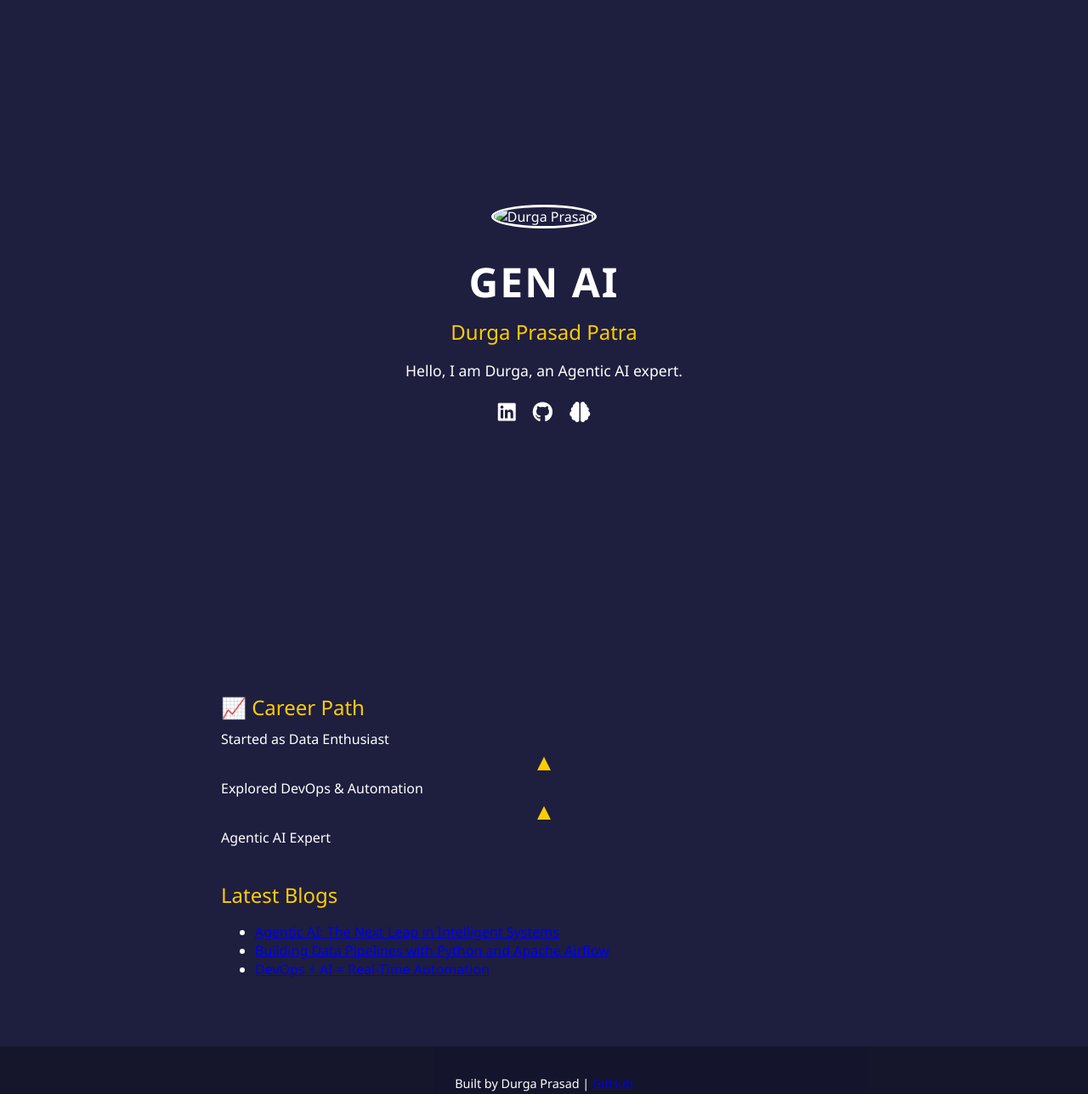
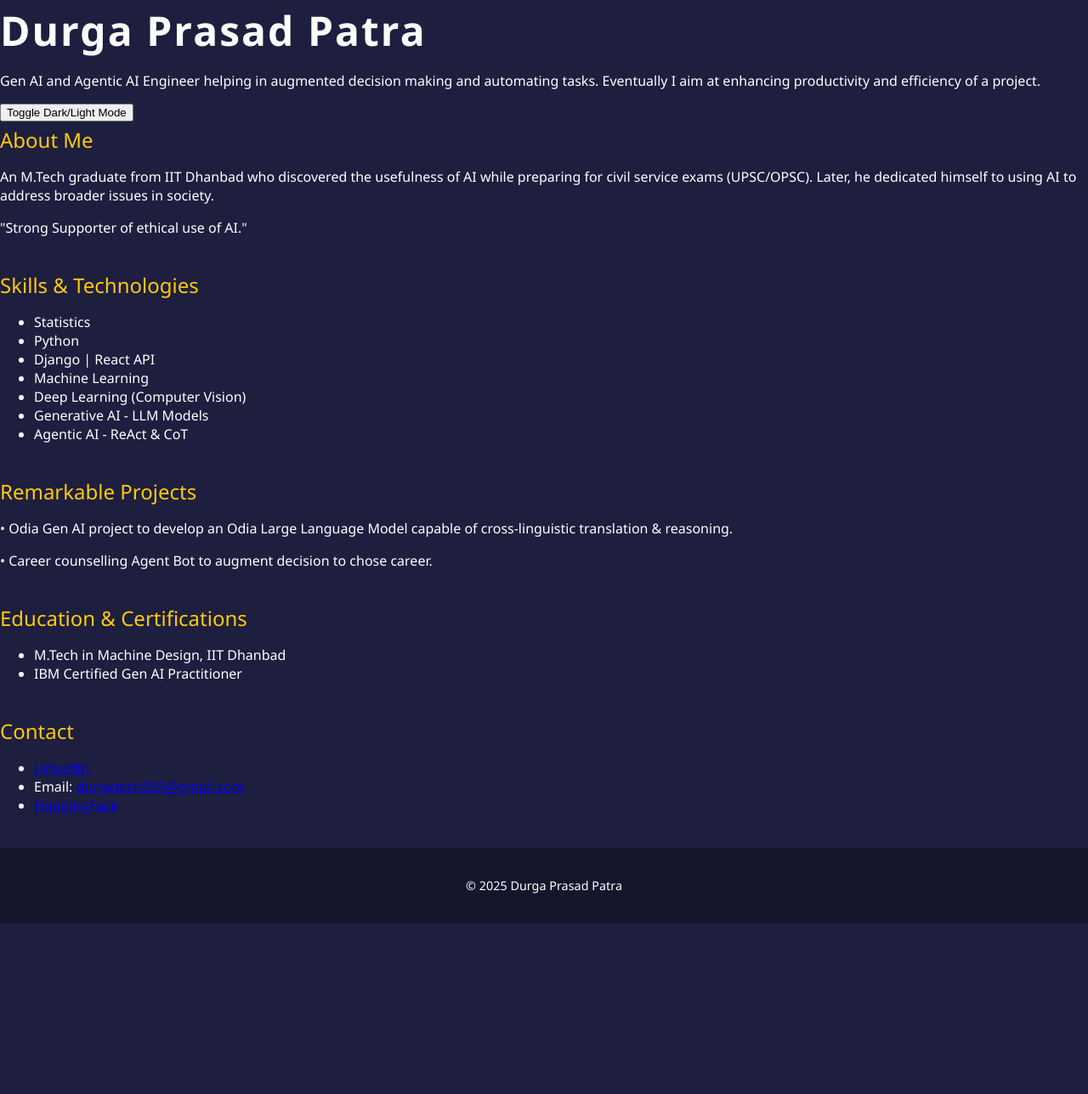
Before and after one commit to DurgaPrasadPatra/DurgaPrasadPatra.github.io, a plain HTML site: page index.html in a window 1280 px wide. Shown: the part 29-1317 px from the top of the page at 85% size. After the commit the page ends 1116 px from the top, so only its background shows below. Drawn offline with Linux system fonts and the light colour scheme.

Commit message:
Update index.html

```diff
--- a/index.html
+++ b/index.html
@@ -1,50 +1,103 @@
-<!DOCTYPE html>
-<html lang="en">
-<head>
-  <meta charset="UTF-8" />
-  <meta name="viewport" content="width=device-width, initial-scale=1.0" />
-  <title>Durga Prasad | GenAI Expert</title>
+<link rel="icon" href="favicon.ico" type="image/x-icon" />
 <link rel="stylesheet" href="style.css" />
-  <script src="https://kit.fontawesome.com/a076d05399.js" crossorigin="anonymous"></script>
-</head>
-<body>
-  <header class="hero">
-    <div class="overlay fade-in">
-      <img src="profile.jpg" alt="Durga Prasad" class="profile-pic" />
-      <h1>GEN AI</h1>
-      <h2>Durga Prasad Patra</h2>
-      <p class="intro">Hello, I am Durga, an Agentic AI expert.</p>
-      <div class="social-icons">
-        <a href="https://linkedin.com/in/durgatech555" target="_blank"><i class="fab fa-linkedin"></i></a>
-        <a href="https://github.com/DurgaPrasadPatra" target="_blank"><i class="fab fa-github"></i></a>
-        <a href="https://huggingface.co/your-huggingface" target="_blank"><i class="fas fa-brain"></i></a>
-      </div>
-    </div>
+
+<header>
+  <img src="profile.jpg" alt="Profile Photo" class="profile-photo" />
+  <h1>Durga Prasad Patra</h1>
+  <p class="tagline">
+    Gen AI and Agentic AI Engineer helping in augmented decision making and automating tasks.
+	Eventually I aim at enhancing productivity and efficiency of a project.
+  </p>
+  <button id="toggle-mode">Toggle Dark/Light Mode</button>
 </header>
 
-  <main class="content fade-in">
+<main>
   <section>
-      <h2>📈 Career Path</h2>
-      <div class="career-path">
-        <div class="step">Started as Data Enthusiast</div>
-        <div class="arrow-up"></div>
-        <div class="step">Explored DevOps & Automation</div>
-        <div class="arrow-up"></div>
-        <div class="step">Agentic AI Expert</div>
-      </div>
+    <h2>About Me</h2>
+    <p>
+     An M.Tech graduate from IIT Dhanbad who discovered the usefulness of AI while
+	 preparing for civil service exams (UPSC/OPSC).
+	 Later, he dedicated himself to using AI to address broader issues in society.
+	</p>
+
+	<p>
+	  "Strong Supporter of ethical use of AI."
+    </p>
   </section>
+
   <section>
-      <h2> Latest Blogs</h2>
+    <h2>Skills & Technologies</h2>
     <ul>
-        <li><a href="#">Agentic AI: The Next Leap in Intelligent Systems</a></li>
-        <li><a href="#">Building Data Pipelines with Python and Apache Airflow</a></li>
-        <li><a href="#">DevOps + AI = Real-Time Automation</a></li>
+      <li>Statistics</li>
+      <li>Python</li>
+      <li>Django | React API</li>
+      <li>Machine Learning</li>
+      <li>Deep Learning (Computer Vision)</li>
+      <li>Generative AI - LLM Models</li>
+      <li>Agentic AI - ReAct & CoT</li>
+    </ul>
+  </section>
+
+  <section>
+    <h2>Remarkable Projects</h2>
+    <p>
+      • Odia Gen AI project to develop an Odia Large Language Model capable of
+      cross-linguistic translation & reasoning.
+    </p>
+	<p>
+      • Career counselling Agent Bot to augment decision to chose career.
+    </p>
+  </section>
+
+  <section>
+    <h2>Education & Certifications</h2>
+    <ul>
+      <li>M.Tech in Machine Design, IIT Dhanbad</li>
+      <li>IBM Certified Gen AI Practitioner</li>
+    </ul>
+  </section>
+
+  <section>
+    <h2>Contact</h2>
+    <ul>
+      <li>
+        <a href="https://linkedin.com/in/durgatech555" target="_blank"
+          >LinkedIn</a
+        >
+      </li>
+      <li>
+        Email:
+        <a href="mailto:durgatech555@gmail.com">durgatech555@gmail.com</a>
+      </li>
+      <li>
+        <a href="https://huggingface.co/DPPATRA" target="_blank">HuggingFace</a>
+      </li>
     </ul>
   </section>
 </main>
+<link rel="apple-touch-icon" sizes="180x180" href="apple-touch-icon.png" />
+<meta name="theme-color" content="#007acc" />
+<meta name="author" content="Durga Prasad" />
+<meta
+  property="og:title"
+  content="Durga Prasad | Gen AI & Agentic AI Engineer"
+/>
+<meta
+  property="og:description"
+  content="Building Agentic AI tools to automate decisions and enhance productivity."
+/>
+<meta property="og:image" content="profile.jpg" />
+<meta property="og:type" content="website" />
 
-  <footer class="fade-in">
-    <p> Built by Durga Prasad | <a href="https://github.com/DurgaPrasadPatra">GitHub</a></p>
+<footer>
+  <p>© 2025 Durga Prasad Patra</p>
 </footer>
+
+<script>
+    const toggle = document.getElementById('toggle-mode');
+    toggle.addEventListener('click', () => {
+      document.body.classList.toggle('dark-mode');
+    });
+  </script>
 </body>
 </html>
```
Lines whose indentation alone changed are shown as unchanged.
